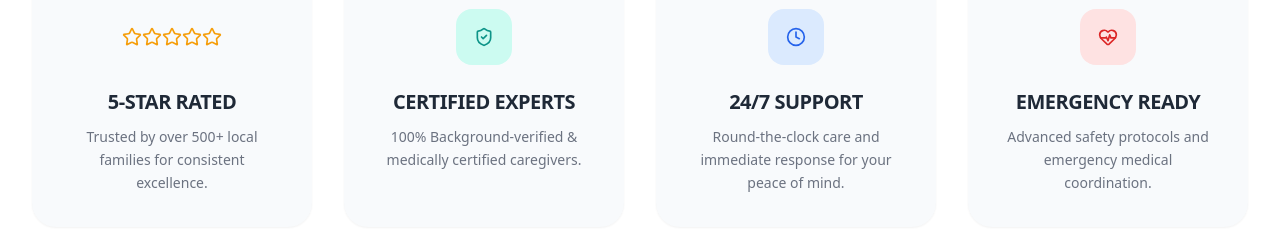
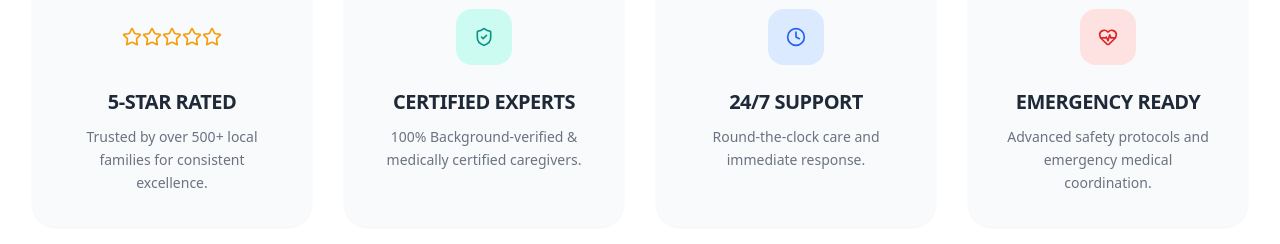
Before and after one commit to srinivaska2103/eldercare, a plain HTML site: page index.html in a window 1280 px wide. Shown: the part 1040-1284 px from the top of the page. Drawn offline with nearby package versions, Linux system fonts and the light colour scheme.

Commit message:
Add files via upload

```diff
--- a/index.html
+++ b/index.html
@@ -414,7 +414,7 @@
             </div>
             <h3 class="text-xl font-bold mb-3 dark:text-white uppercase tracking-tight leading-tight">24/7 Support</h3>
             <p class="text-sm text-gray-500 dark:text-gray-400 leading-relaxed">
-                Round-the-clock care and immediate response for your peace of mind.
+                Round-the-clock care and immediate response.
             </p>
         </div>
     </div>
```
